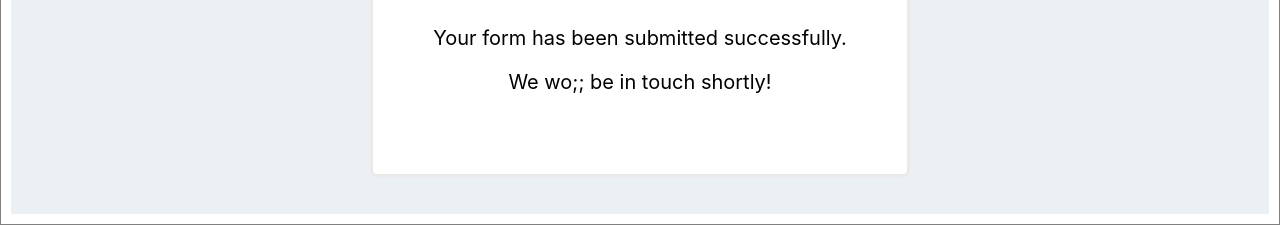
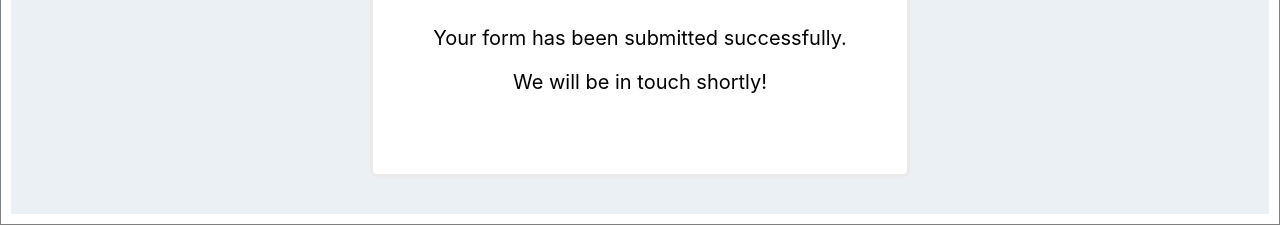
Before and after one commit to reach4help/covidhelphub-frontend, a React (Create React App) app: page /submitted in a window 1280 px wide. Shown: the part 448-674 px from the top of the page. Built offline with nearby package versions, Linux system fonts and the light colour scheme.

Commit message:
Fix typo

```diff
--- a/src/components/formik/FormSuccess.tsx
+++ b/src/components/formik/FormSuccess.tsx
@@ -1,7 +1,7 @@
 import React from 'react';
 import Style from './FormSuccess.module.css';
 
-function FormSubmitted() {
+function FormSubmitComponent() {
   return (
     <div className={Style.body}>
       <div className={Style.p}>
@@ -11,11 +11,11 @@ function FormSubmitted() {
           </div>
           <h1>Success</h1>
           <p>Your form has been submitted successfully.</p>
-          <p>We wo;; be in touch shortly!</p>
+          <p>We will be in touch shortly!</p>
         </div>
       </div>
     </div>
   );
 }
 
-export default FormSubmitted;
+export default FormSubmitComponent;
```
